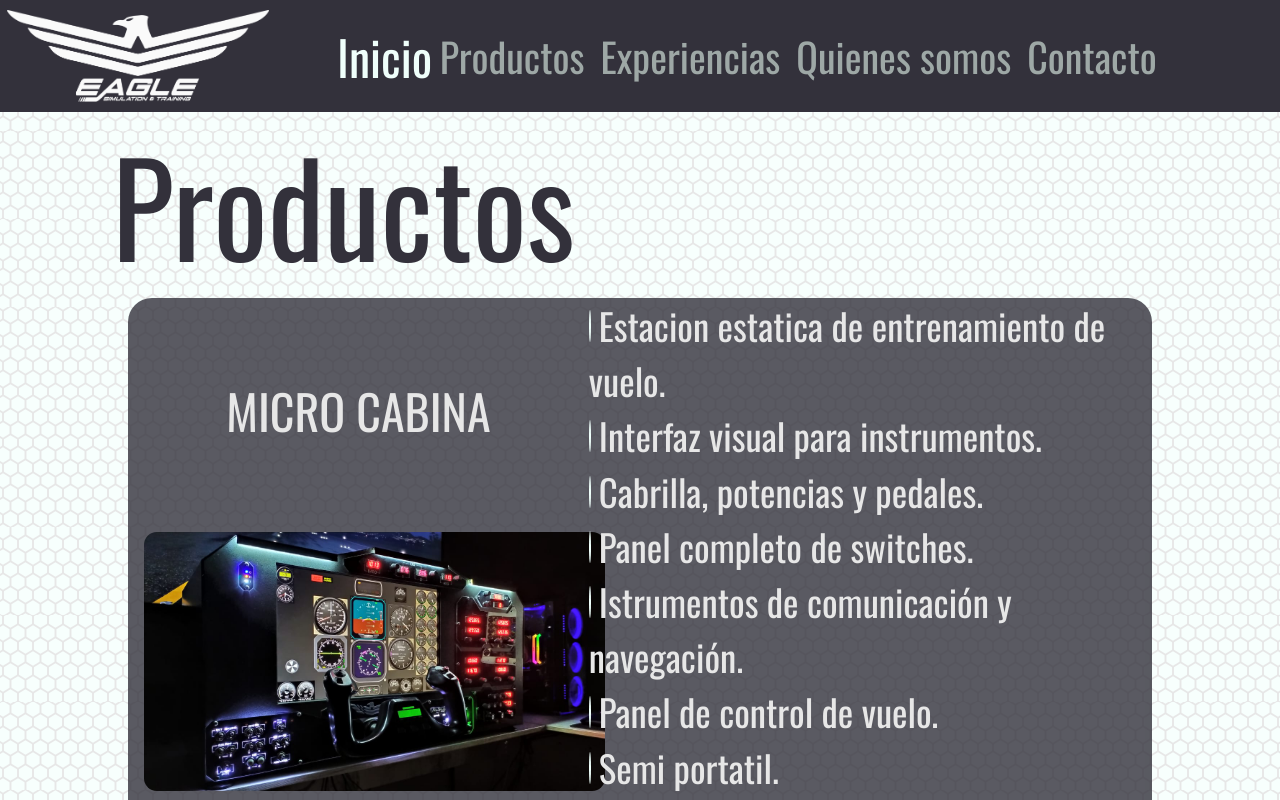
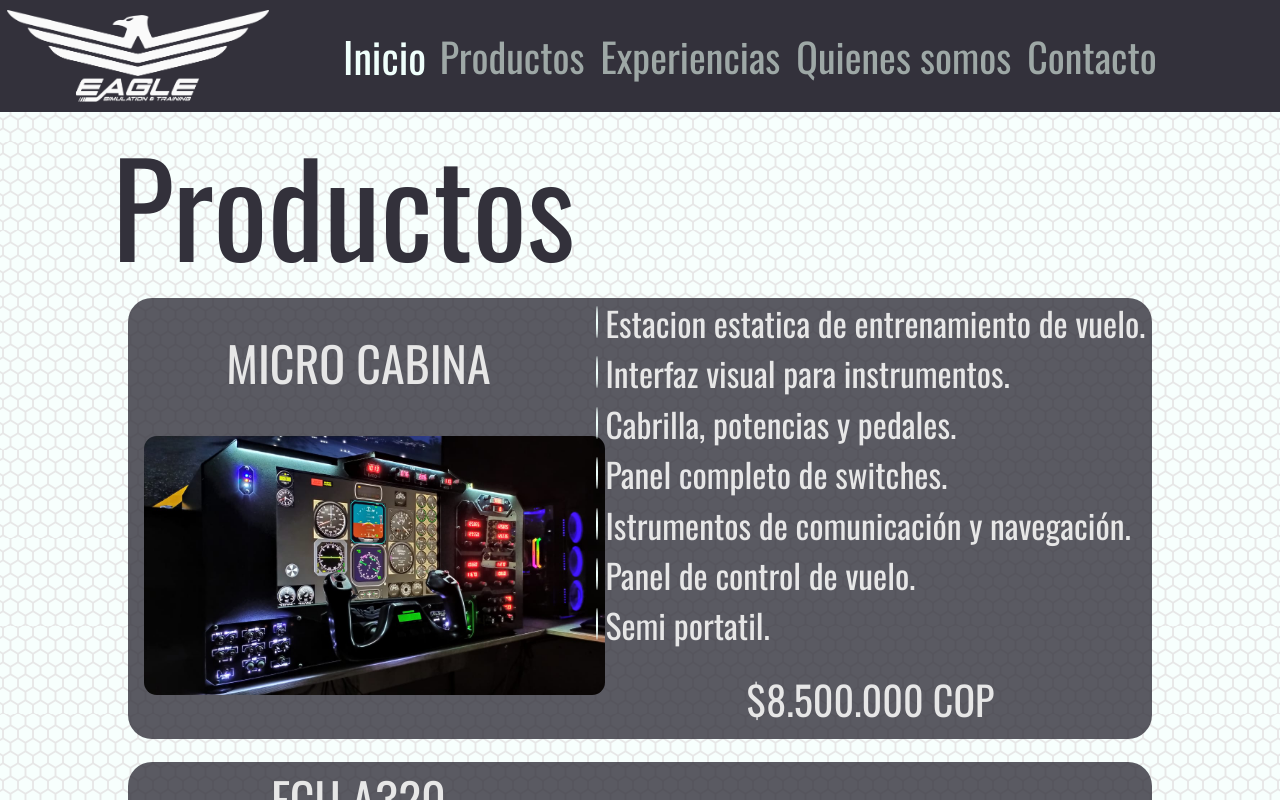
Before and after one commit to AlexCS13/eagle-contreras-v2, a plain HTML site: page pages/productos.html in a window 1280 px wide. In both pictures the pointer is over the item 384 px from the left and 56 px from the top of the page. Shown: the top 800 px of the page. Drawn offline with nearby package versions, Linux system fonts and the light colour scheme.

Commit message:
Correcion de visualizacion productos.html

```diff
--- a/css/style.css
+++ b/css/style.css
@@ -42,7 +42,7 @@ header div .col-12, .col-md-12, .col-lg-12{
 }
 .navbar-nav li:hover {
 	transition: 0.5s;
-	transform: scale(1.2);
+	transform: scale(1.05);
 }
 
 /* MEDIA QUERIE MOBILE */
@@ -457,7 +457,7 @@ header div .col-12, .col-md-12, .col-lg-12{
 		width: 55%;
 	}
 	.details li{
-		font-size: 2.3rem;
+		font-size: 2.1rem;
 	}
 	.details li::before{
 		display: inline-block;
```
